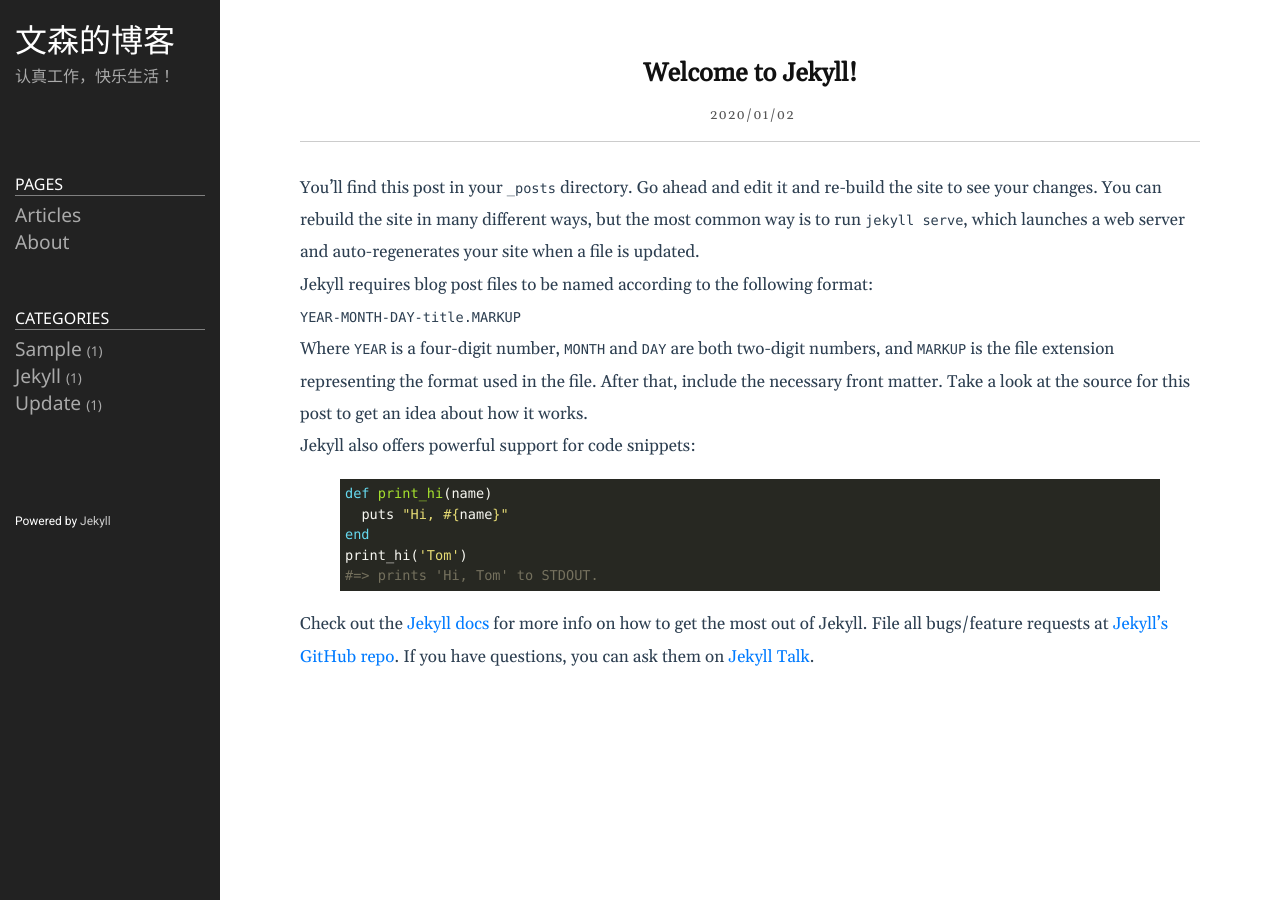
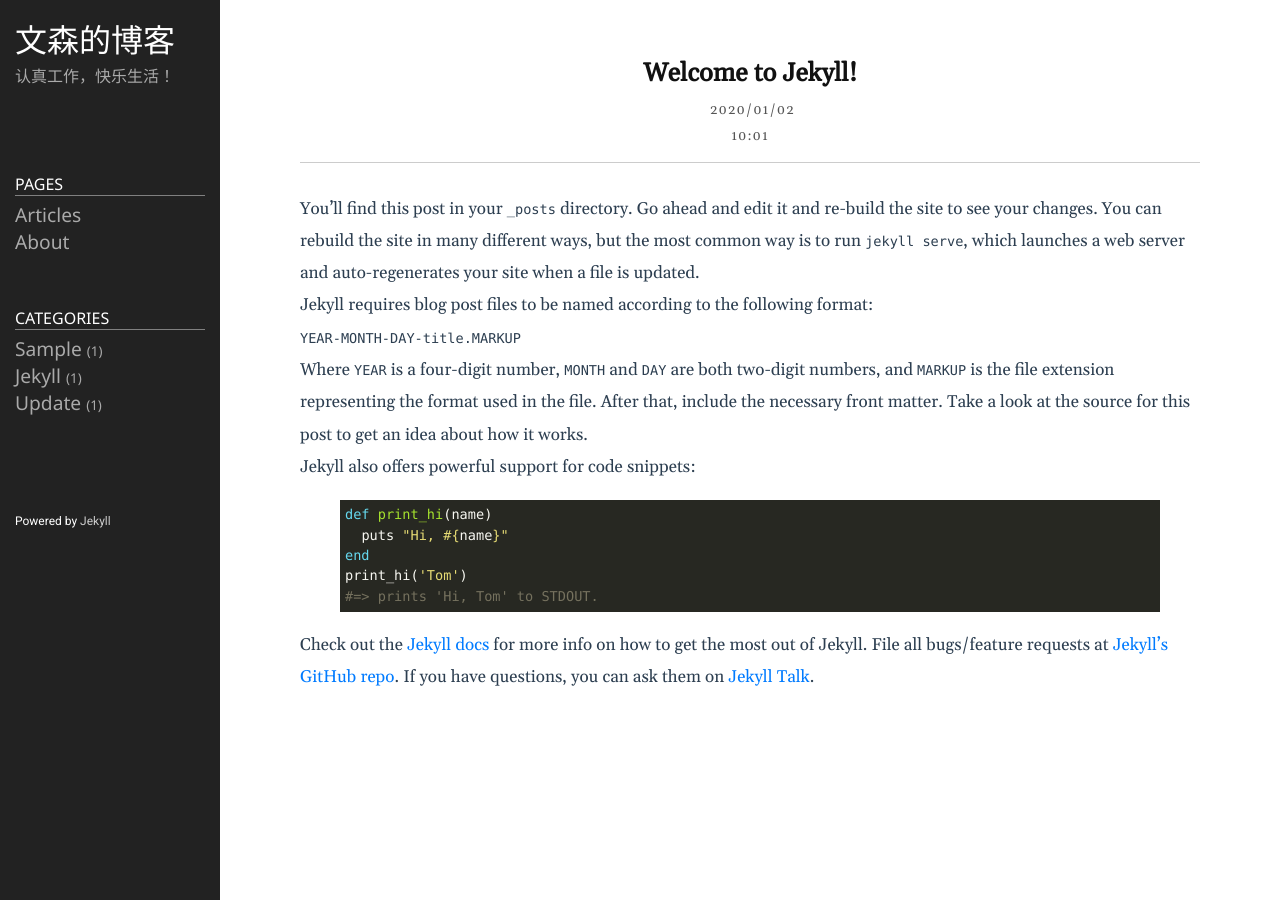
Before and after one commit to Vincent-0112/Vincent-0112.github.io, a Jekyll site: the page built from _posts/2020-01-02-welcome-to-jekyll.markdown, in a window 1280 px wide. Built offline with Jekyll 4.4.1, drawn with Linux system fonts in a browser that asks for light colours.

Commit message:
Update post.html

```diff
--- a/_includes/post.html
+++ b/_includes/post.html
@@ -4,7 +4,7 @@
 			{{ page.title | escape }}
 		</div>
 		<time class="post-date dt-published" datetime="{{ page.date | date_to_xmlschema }}" itemprop="datePublished">
-			{%- assign date_format = site.date_forma | default: "%Y/%m/%d" -%}
+			{%- assign date_format = site.date_forma | default: "%Y/%m/%d %H:%m" -%}
 			{{ page.date | date: date_format }}
 		</time>
 	</header>
```
